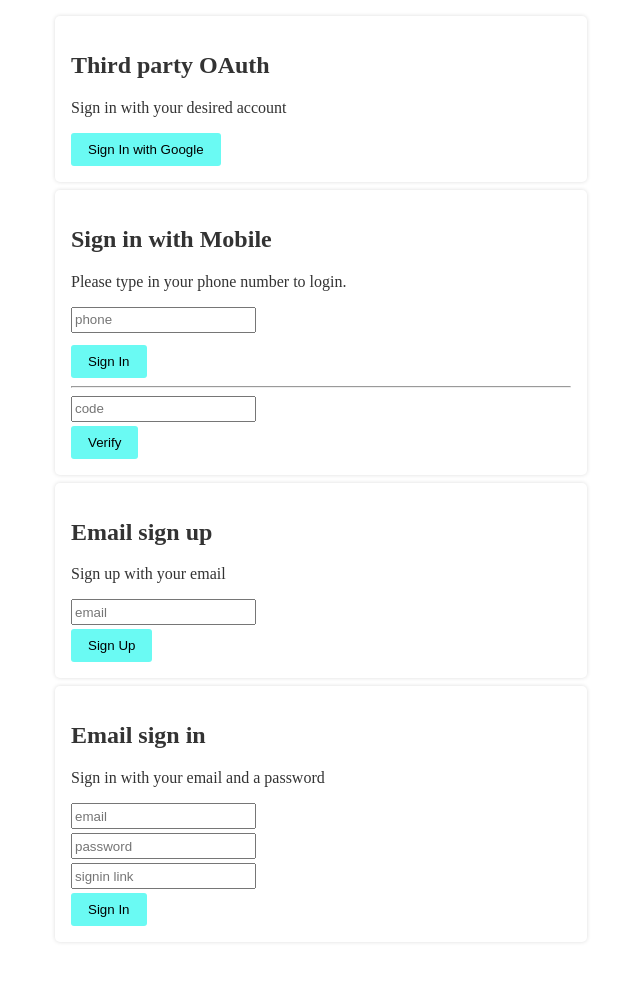
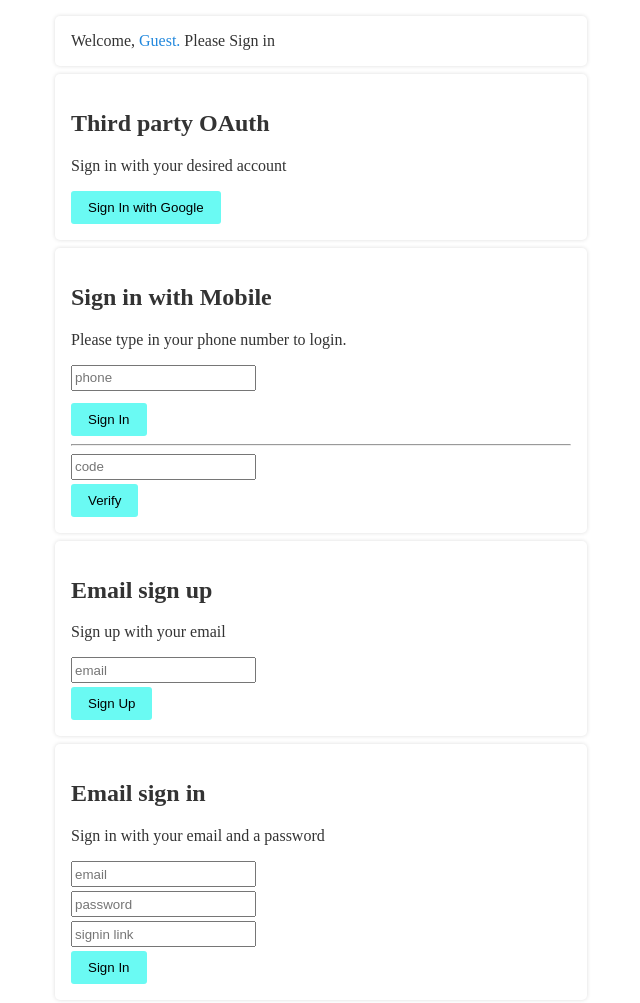
Before and after one commit to riturajborpujari/firebase-auth-boilerplate, a plain HTML site: page index.html in a window 1280 px wide. Shown: the whole page, without its empty margins (319-959 px from the left). Before the commit the page ends 958 px from the top, so only its background shows below. Drawn offline with Linux system fonts and the light colour scheme; no server answers.

Commit message:
added user greeting

```diff
--- a/index.html
+++ b/index.html
@@ -9,17 +9,19 @@
 </head>
 
 <body>
-    <div style="display: flex; justify-content: center;">
+    <div class="container">
         <div>
+            <div class="card" id="welcome-info">
+            </div>
             <!-- Signup / Signin with Google -->
-            <div class="section-signin">
+            <div class="card">
                 <h2>Third party OAuth</h2>
                 <p>Sign in with your desired account</p>
                 <button onclick="signInWithGoogle()">Sign In with Google</button>
             </div>
 
             <!-- Signup / Signin with mobile-OTP  -->
-            <div class="section-signin">
+            <div class="card">
                 <h2>Sign in with Mobile</h2>
                 <p>
                     Please type in your phone number to login.
@@ -38,7 +40,7 @@
             </div>
 
             <!-- Sign up with email -->
-            <div class="section-signin">
+            <div class="card">
                 <h2>Email sign up</h2>
                 <p>Sign up with your email</p>
                 <form id="email-signup-form">
@@ -48,7 +50,7 @@
             </div>
 
             <!-- Sign in with email/password Or email link -->
-            <div class="section-signin">
+            <div class="card">
                 <h2>Email sign in</h2>
                 <p>Sign in with your email and a password</p>
                 <form id="email-signin-form">
@@ -61,7 +63,7 @@
             </div>
 
             <!-- Attach mobile number to user -->
-            <div class="section-signin" id="phone-number-attach" style="display: none;">
+            <div class="card" id="phone-number-attach" style="display: none;">
                 <h2>Attach your phone number to account</h2>
                 <p>
                     Please type in your phone number to attach to your account.
--- a/scripts/authScript.js
+++ b/scripts/authScript.js
@@ -249,6 +249,24 @@ async function attachVerifyOTP() {
     }
 }
 
+function greet(user){
+    const el = document.getElementById('welcome-info');
+
+    el.innerHTML = `
+        <span>Welcome,</span>
+        <span class="greeting-user">${user || 'Guest'}.</span>
+        ${
+            user?
+                '<button onClick="signout()">Signout</button>':
+                '<span>Please Sign in</span>'
+        }
+    `
+}
+
+function signout(){
+    firebase.auth().signOut();
+}
+
 /**
  * Subscribe to firebase user state change
  *  - SignIn
@@ -261,6 +279,8 @@ firebase.auth().onAuthStateChanged(async user => {
         /**
          * User has signed in
          */
+        greet(user.displayName || user.email);
+
         console.log('Signed in user: ', user.email);
 
         if (!user.phoneNumber) {
@@ -283,4 +303,10 @@ firebase.auth().onAuthStateChanged(async user => {
             console.log('Hasura claims found in token');
         }
     }
+    else{
+        /**
+         * User has signed out or not yet signed in
+         */
+        greet();
+    }
 })
--- a/style/default.css
+++ b/style/default.css
@@ -1,56 +1,59 @@
-.section-signin {
+.container {
+    display: flex;
+    justify-content: center;
+}
+
+.card {
     box-shadow: 0 0 4px #ddd;
     padding: 16px;
     margin: 8px;
-
     border-radius: 5px;
-    width: 500px;
+    min-width: 500px;
 }
 
-#recaptcha-container{
+#recaptcha-container {
     padding: 4px 0;
 }
 
-input{
+input {
     display: block;
     height: 20px;
-
     margin: 4px 0;
 }
 
-body{
+body {
     color: #333;
 }
 
-hr{
+hr {
     color: #aaa;
 }
 
-button{
+button {
     padding: 8px 16px;
-
     border: 1px solid rgba(255, 255, 255, 0);
     border-radius: 3px;
-
     background-color: rgb(106, 250, 243);
+    cursor: pointer;
 }
 
-button:hover{
-
+button:hover {
     border-color: rgb(106, 250, 243);
     color: rgb(20, 143, 137);
-
     background-color: rgba(255, 255, 255, 0);
 }
 
-span.info{
+span.info {
     padding: 8px;
     display: inline-block;
-
     background-color: rgb(148, 247, 225);
     border-left: 4px solid rgb(2, 241, 190);
 }
 
-.msg-container{
+.msg-container {
     padding: 4px;
 }
+
+span.greeting-user {
+    color: #28D;
+}
```
